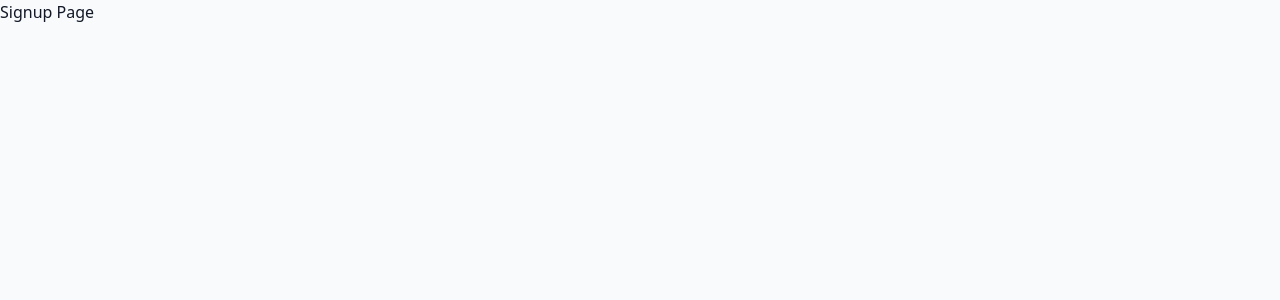
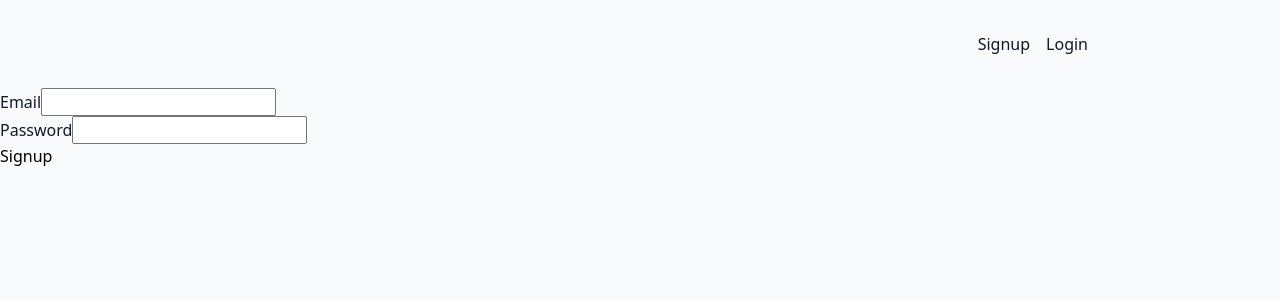
Before and after one commit to mdubelbeis/bug-board, a React (Vite) app in the folder client/: page /signup in a window 1280 px wide. Shown: the top 300 px of the page. Built offline with nearby package versions, Linux system fonts and the light colour scheme.

Commit message:
setup: add PublicLayout and colors

```diff
--- /dev/null
+++ b/client/src/components/public-navigation/PublicNavigation.module.css
@@ -0,0 +1,23 @@
+.header {
+  max-width: 60rem;
+  margin: auto;
+  padding: 2rem;
+  display: flex;
+  justify-content: flex-end;
+}
+
+.list {
+  display: flex;
+  gap: 1rem;
+}
+
+.list a {
+  text-decoration: none;
+  color: var(--color-primary-400);
+}
+
+.list a:hover,
+.list a.active {
+  color: var(--color-primary-800);
+  text-decoration: underline;
+}
--- /dev/null
+++ b/client/src/components/public-navigation/PublicNavigation.tsx
@@ -0,0 +1,22 @@
+import { Link } from 'react-router-dom';
+
+import classes from './PublicNavigation.module.css';
+
+const PublicNavigation = () => {
+  return (
+    <header className={classes.header}>
+      <nav>
+        <ul className={classes.list}>
+          <li>
+            <Link to='/signup'>Signup</Link>
+          </li>
+          <li>
+            <Link to='/login'>Login</Link>
+          </li>
+        </ul>
+      </nav>
+    </header>
+  );
+};
+
+export default PublicNavigation;
--- a/client/src/index.css
+++ b/client/src/index.css
@@ -28,7 +28,7 @@ body {
     sans-serif;
   line-height: 1.5;
   color: #111827;
-  background: #f9fafb;
+  background: var(--color-bg);
   text-rendering: optimizeLegibility;
   -webkit-font-smoothing: antialiased;
 }
@@ -89,19 +89,36 @@ table {
 ========================= */
 
 :root {
-  --color-bg: #f9fafb;
-  --color-surface: #ffffff;
-  --color-border: #e5e7eb;
-  --color-text: #111827;
-  --color-muted: #6b7280;
-  --color-primary: #2563eb;
-  --color-primary-hover: #1d4ed8;
-  --color-danger: #dc2626;
-  --color-success: #16a34a;
+  --color-bg: hsl(210 40% 98%);
+  --color-surface: hsl(0 0% 100%);
+  --color-surface-muted: hsl(210 40% 96%);
+
+  --color-border: hsl(214 32% 91%);
+
+  --color-text: hsl(222 47% 11%);
+  --color-text-muted: hsl(215 16% 47%);
+
+  --color-primary: hsl(221 83% 53%);
+  --color-primary-hover: hsl(224 76% 48%);
+  --color-primary-soft: hsl(214 95% 93%);
+
+  --color-danger: hsl(0 72% 51%);
+  --color-warning: hsl(32 95% 44%);
+  --color-success: hsl(142 71% 45%);
+  --color-info: hsl(188 78% 41%);
 
   --radius-sm: 0.375rem;
   --radius-md: 0.5rem;
   --radius-lg: 0.75rem;
+  --shadow-sm: 0 1px 2px hsl(222 47% 11% / 0.08);
 
-  --shadow-sm: 0 1px 2px rgba(0, 0, 0, 0.05);
+  --color-input-bg: hsl(0 0% 100%);
+  --color-input-border: hsl(214 32% 91%);
+  --color-input-border-focus: hsl(221 83% 53%);
+
+  --color-error-bg: hsl(0 93% 94%);
+  --color-error-text: hsl(0 72% 38%);
+
+  --color-link: hsl(221 83% 53%);
+  --color-link-hover: hsl(224 76% 48%);
 }
--- /dev/null
+++ b/client/src/pages/root/PublicLayout.module.css
@@ -0,0 +1,4 @@
+.main {
+  max-width: 80%;
+  background-color: var();
+}
--- a/client/src/pages/root/PublicLayout.tsx
+++ b/client/src/pages/root/PublicLayout.tsx
@@ -1,10 +1,16 @@
 import { Outlet } from 'react-router-dom';
+import PublicNavigation from '../../components/public-navigation/PublicNavigation.tsx';
+
+import classes from './PublicLayout.module.css';
 
 const PublicLayout = () => {
   return (
-    <main>
-      <Outlet />
-    </main>
+    <>
+      <PublicNavigation />
+      <main className={classes.main}>
+        <Outlet />
+      </main>
+    </>
   );
 };
 
--- a/client/src/pages/signup/SignupPage.tsx
+++ b/client/src/pages/signup/SignupPage.tsx
@@ -1,5 +1,19 @@
 const SignupPage = () => {
-  return <div>Signup Page</div>;
+  return (
+    <form>
+      <div>
+        <label htmlFor='email'>Email</label>
+        <input type='email' name='email' id='email' />
+      </div>
+      <div>
+        <label htmlFor='password'>Password</label>
+        <input type='password' name='password' id='password' />
+      </div>
+      <div>
+        <button type='submit'>Signup</button>
+      </div>
+    </form>
+  );
 };
 
 export default SignupPage;
```
